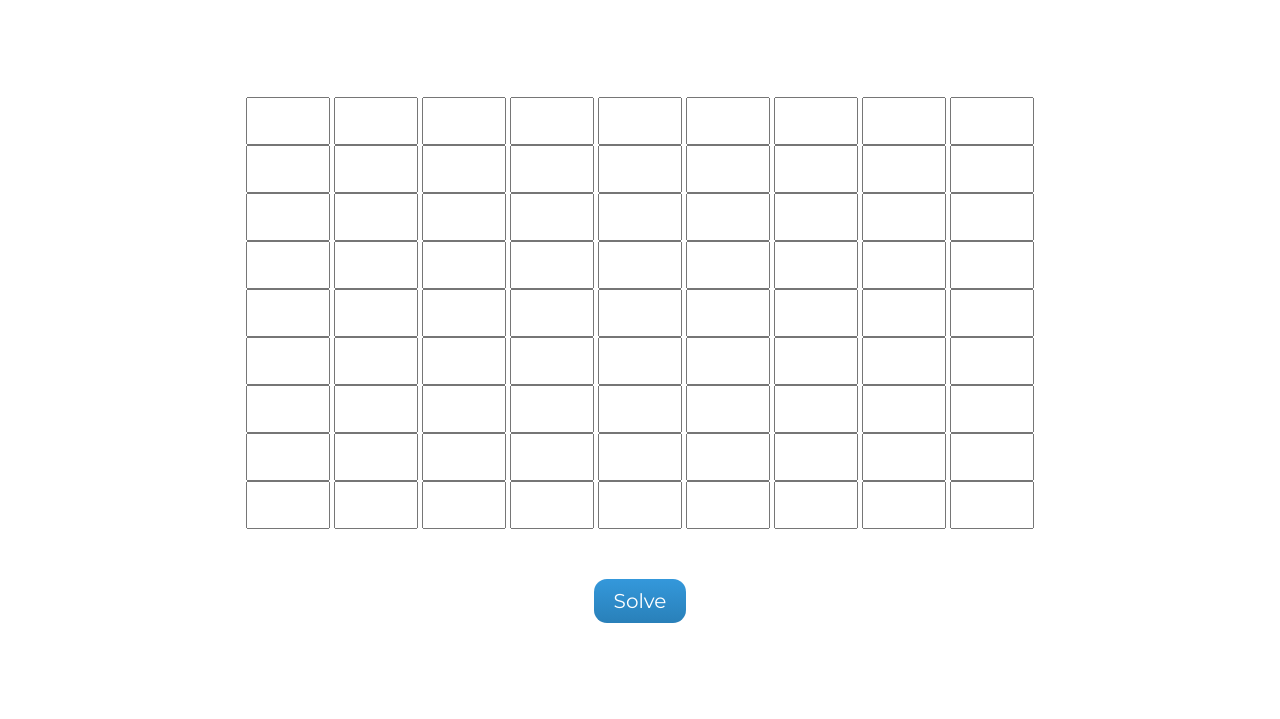
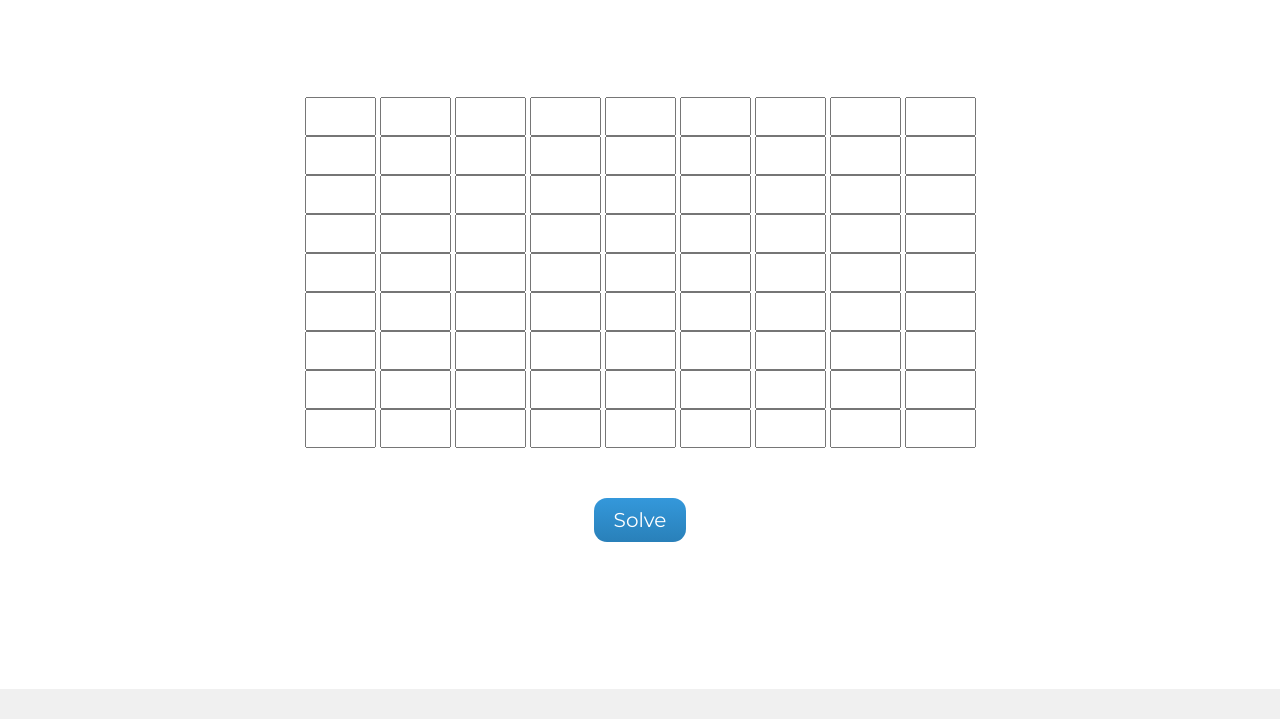
Before and after one commit to jyot75/Dm_Project, a plain HTML site: page index.html in a window 1280 px wide. Shown: the part 81-800 px from the top of the page. Drawn offline with Linux system fonts and the light colour scheme.

Commit message:
uuuul css

```diff
--- a/css/style.css
+++ b/css/style.css
@@ -64,8 +64,8 @@ h1{
 
 
 .qSu input{
-    padding: 5px;
-    font-size: 30px;
+    padding: 3px;
+    font-size: 25px;
     text-align: right;
 }
 
```
